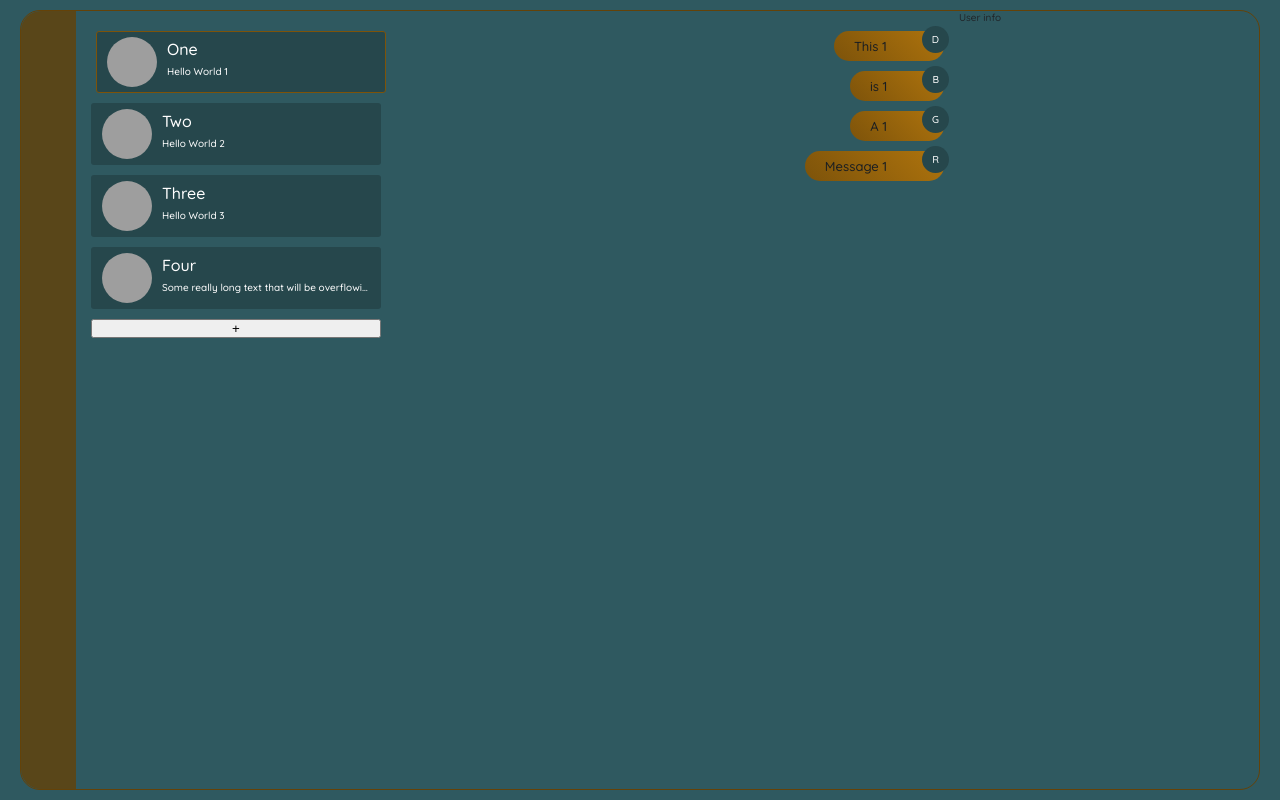
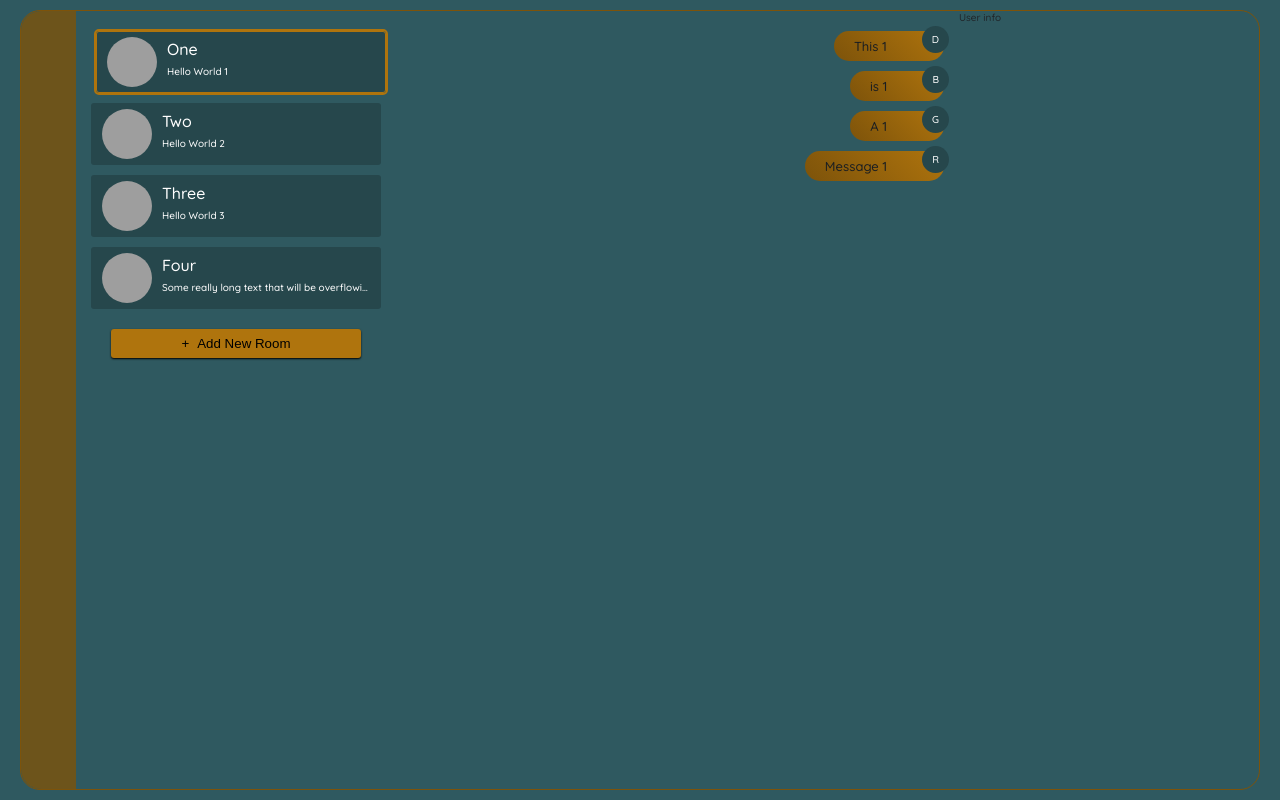
Before and after one commit to HovSyan/hchat, a React (Create React App) app: page / in a window 1280 px wide. Built offline with nearby package versions, Linux system fonts and the light colour scheme; grey boxes are pictures that could not be loaded.

Commit message:
Add add new room button

```diff
--- a/src/assets/styles/components/_main.scss
+++ b/src/assets/styles/components/_main.scss
@@ -6,10 +6,10 @@
     gap: 1rem;
 
     border-radius: 2rem;
-    border: 1px solid $color-accent-dark;
+    border: 1px solid $color-accent;
 
     .menu {
-        background: $color-accent-dark;
+        background: $color-accent;
         opacity: .8;
 
         border-top-left-radius: 2rem;
@@ -22,6 +22,29 @@
         gap: 1rem;
 
         padding: 2rem .5rem;
+
+        &__add-new {
+            margin: 1rem 2rem;
+            padding: 0.7rem;
+            background-color: $color-accent-light;
+            border: none;
+            border-radius: 0.3rem;
+            box-shadow: 0 1px 2px #000;
+            cursor: pointer;
+
+            transition: all .2s;
+
+            &:hover {
+                transform: translateY(-2px) scale(1.1);
+                box-shadow: 0 2px 4px rgba(#000, .5);
+            }
+
+            & > span {
+                display: inline-block;
+                transition: all .2s;
+                margin-right: .5rem;
+            }
+        }
     }
 
     .chat {
--- a/src/assets/styles/components/_room.scss
+++ b/src/assets/styles/components/_room.scss
@@ -7,6 +7,7 @@
 
     background-color: $color-netrual-dark;
     border: 1px solid transparent;
+    outline: 2px solid transparent;
     border-radius: .3rem;
     padding: .5rem 1rem;
     color: #fff;
@@ -15,12 +16,13 @@
     transition: all .2s;
 
     &--selected {
-        border-color: $color-accent;
+        border-color: $color-accent-light;
+        outline-color: $color-accent-light;
         transform: translateX(.5rem);
     }
 
     &:not(&--selected):hover {
-        border-color: $color-accent-lighter;
+        border-color: $color-accent;
         transform: translateX(.2rem);
     }
 
--- a/src/components/Main.tsx
+++ b/src/components/Main.tsx
@@ -30,7 +30,9 @@ export default function Main() {
                             key={room.id}
                         />
                     ))}
-                <button className="rooms__add-new">+</button>
+                <button className="rooms__add-new">
+                    <span>+</span> Add New Room
+                </button>
             </aside>
             <section className="chat">
                 <Chat roomId={getSelectedRoom()} />
```
